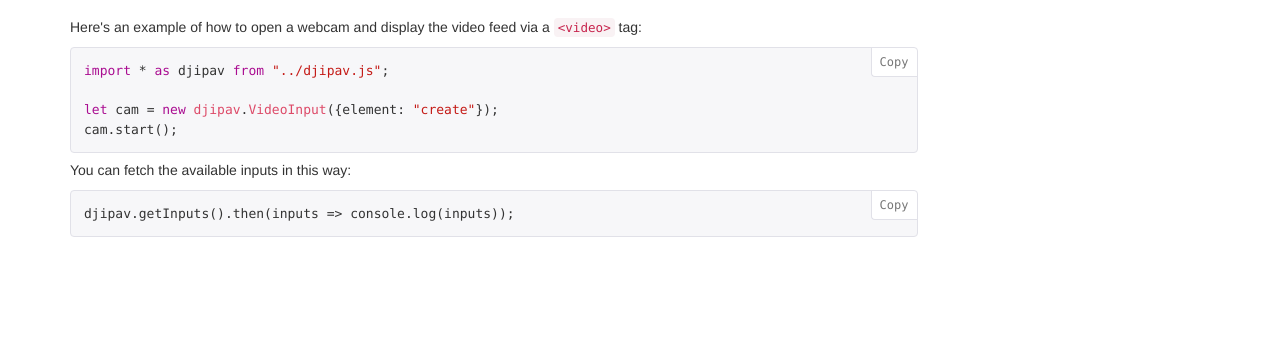
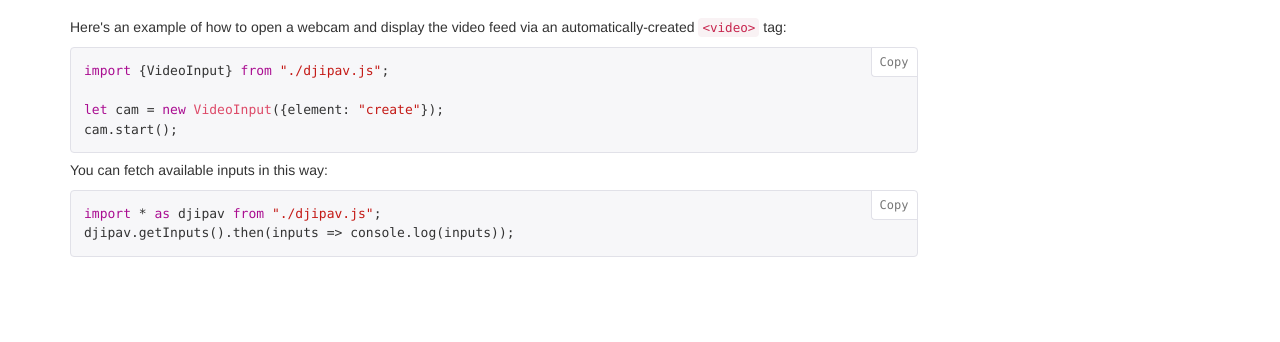
Before and after one commit to djipco/djipav, a plain HTML site: page index.html in a window 1280 px wide. Shown: the part 610-952 px from the top of the page. Drawn offline with Linux system fonts and the light colour scheme; a web font is replaced by a local one.

Commit message:
Update 2019-05-30T17:03:00.433Z

```diff
--- a/index.html
+++ b/index.html
@@ -81,14 +81,16 @@ subset of browsers. Since I'm using it in projects based on NW.js and Electron,
 me.</p>
 <p><a href="https://djipco.github.io/djipav/">API documentation</a></p>
 <h2>Basic usage</h2>
-<p>Here's an example of how to open a webcam and display the video feed via a <code>&lt;video&gt;</code> tag:</p>
-<pre class="prettyprint source lang-javascript"><code>import * as djipav from &quot;../djipav.js&quot;;
+<p>Here's an example of how to open a webcam and display the video feed via an automatically-created
+<code>&lt;video&gt;</code> tag:</p>
+<pre class="prettyprint source lang-javascript"><code>import {VideoInput} from &quot;./djipav.js&quot;;
 
-let cam = new djipav.VideoInput({element: &quot;create&quot;});
+let cam = new VideoInput({element: &quot;create&quot;});
 cam.start();
 </code></pre>
-<p>You can fetch the available inputs in this way:</p>
-<pre class="prettyprint source lang-javascript"><code>djipav.getInputs().then(inputs => console.log(inputs));
+<p>You can fetch available inputs in this way:</p>
+<pre class="prettyprint source lang-javascript"><code>import * as djipav from &quot;./djipav.js&quot;;
+djipav.getInputs().then(inputs => console.log(inputs));
 </code></pre></article>
 		</section>
 			</div>
@@ -99,7 +101,7 @@ cam.start();
 	</div>
 	<footer>
 				<div class="copyright">DjipAV is a creation of Jean-Philippe Côté and is released under the MIT license.</div>
-			<div class="generated-by">Documentation generated by <a href="https://github.com/jsdoc3/jsdoc">JSDoc 3.6.2</a> on May 30th 2019, 12:57:42 using the <a href="https://github.com/steveush/foodoc">FooDoc template</a>.</div>
+			<div class="generated-by">Documentation generated by <a href="https://github.com/jsdoc3/jsdoc">JSDoc 3.6.2</a> on May 30th 2019, 13:02:56 using the <a href="https://github.com/steveush/foodoc">FooDoc template</a>.</div>
 	</footer>
 	<script src="js/jquery.min.js"></script>
 	<script src="js/bootstrap.min.js"></script>
```
Also changed, not shown: djipav.js.html (+1 -1 lines), global.html (+1 -1 lines), list_class.html (+1 -1 lines), list_module.html (+1 -1 lines), module-djipav.AudioInput.html (+1 -1 lines), module-djipav.VideoInput.html (+1 -1 lines), module-djipav.html (+1 -1 lines).
